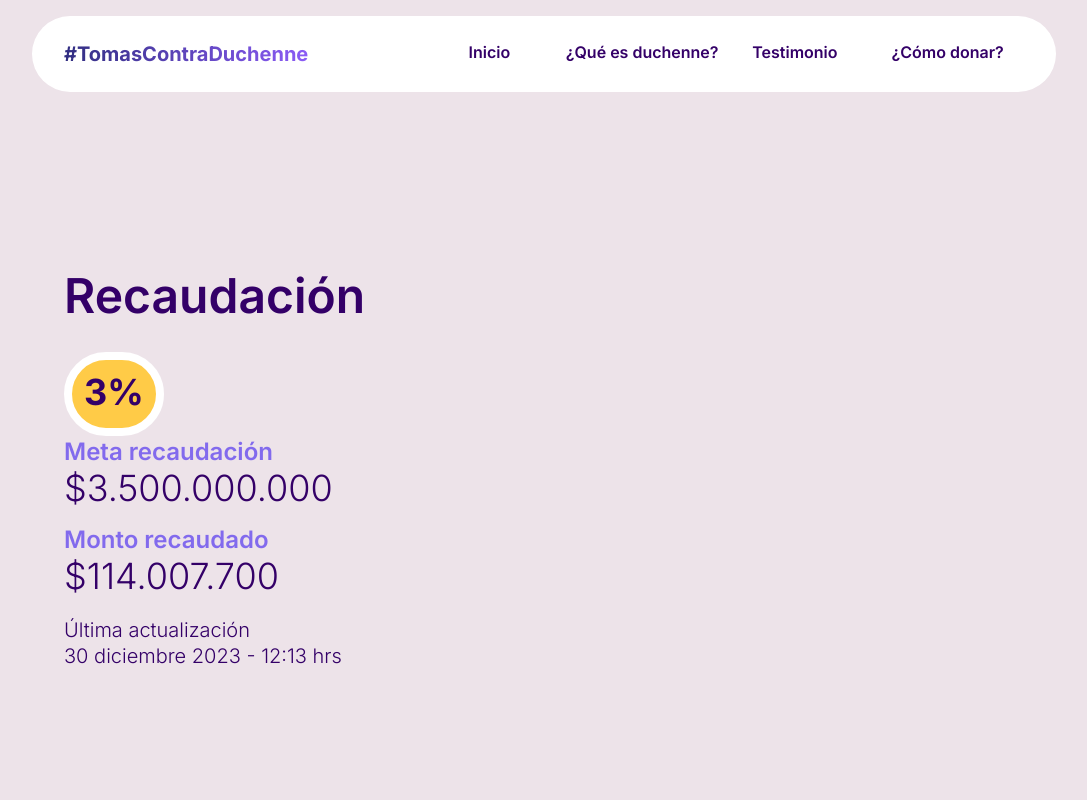
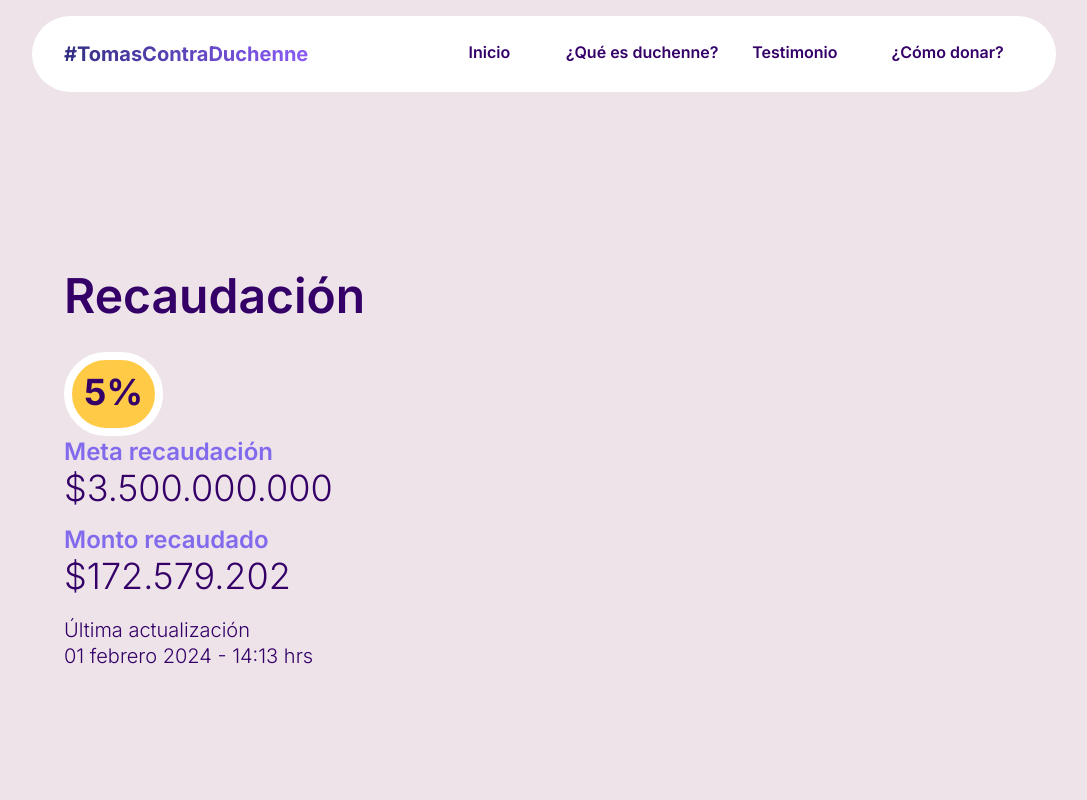
Before and after one commit to dalvaradotey/tomas, a Next.js app: page /recaudacion in a window 1280 px wide. Shown: the top 800 px of the page, without its empty margins (96-1183 px from the left). Built offline with nearby package versions, Linux system fonts and the light colour scheme.

Commit message:
UPDATE: avance en meta

```diff
--- a/src/app/goals-data.ts
+++ b/src/app/goals-data.ts
@@ -1,5 +1,5 @@
 export const goalsData = {
-  currentAmount: '$114.007.700',
-  currentPercentage: '3%',
-  currentDate: '30 diciembre 2023 - 12:13 hrs',
+  currentAmount: '$172.579.202',
+  currentPercentage: '5%',
+  currentDate: '01 febrero 2024 - 14:13 hrs',
 }
```
